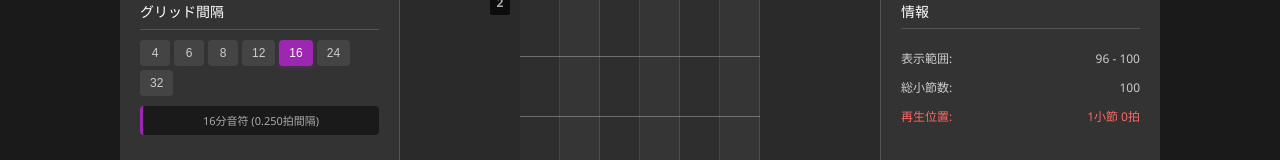
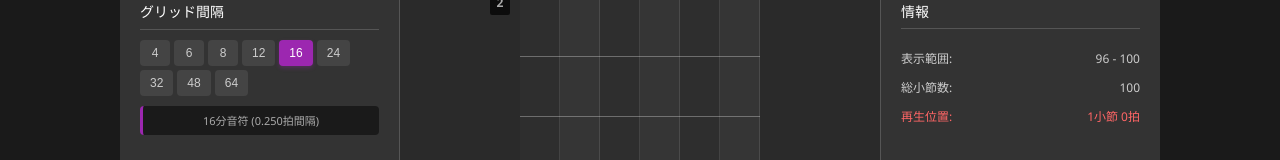
Before and after one commit to matsuokaju/rhythm-game-editor, a Vue app in the folder vue-app/: page / in a window 1280 px wide. Shown: the part 523-683 px from the top of the page. Built offline with nearby package versions, Linux system fonts and the light colour scheme.

Commit message:
48分、64分に対応

```diff
--- a/vue-app/src/components/TimelineEditor.vue
+++ b/vue-app/src/components/TimelineEditor.vue
@@ -603,7 +603,7 @@ const copyBasePosition = ref<{ measure: number; beat: number } | null>(null)
 
 // グリッド間隔設定
 const gridDivision = ref(16) // デフォルトは16分音符（0.25拍間隔）
-const availableDivisions = [4, 6, 8, 12, 16, 24, 32] // 利用可能な分割数
+const availableDivisions = [4, 6, 8, 12, 16, 24, 32, 48, 64] // 利用可能な分割数
 
 // タイミングダイアログ
 const showTimingDialog = ref(false)
@@ -1429,7 +1429,9 @@ const getDivisionDescription = () => {
     12: '8分3連符',
     16: '16分音符',
     24: '16分3連符',
-    32: '32分音符'
+    32: '32分音符',
+    48: '32分3連符',
+    64: '64分音符'
   }
   const beatInterval = 4 / gridDivision.value
   return `${noteNames[gridDivision.value]} (${beatInterval.toFixed(3)}拍間隔)`
```
